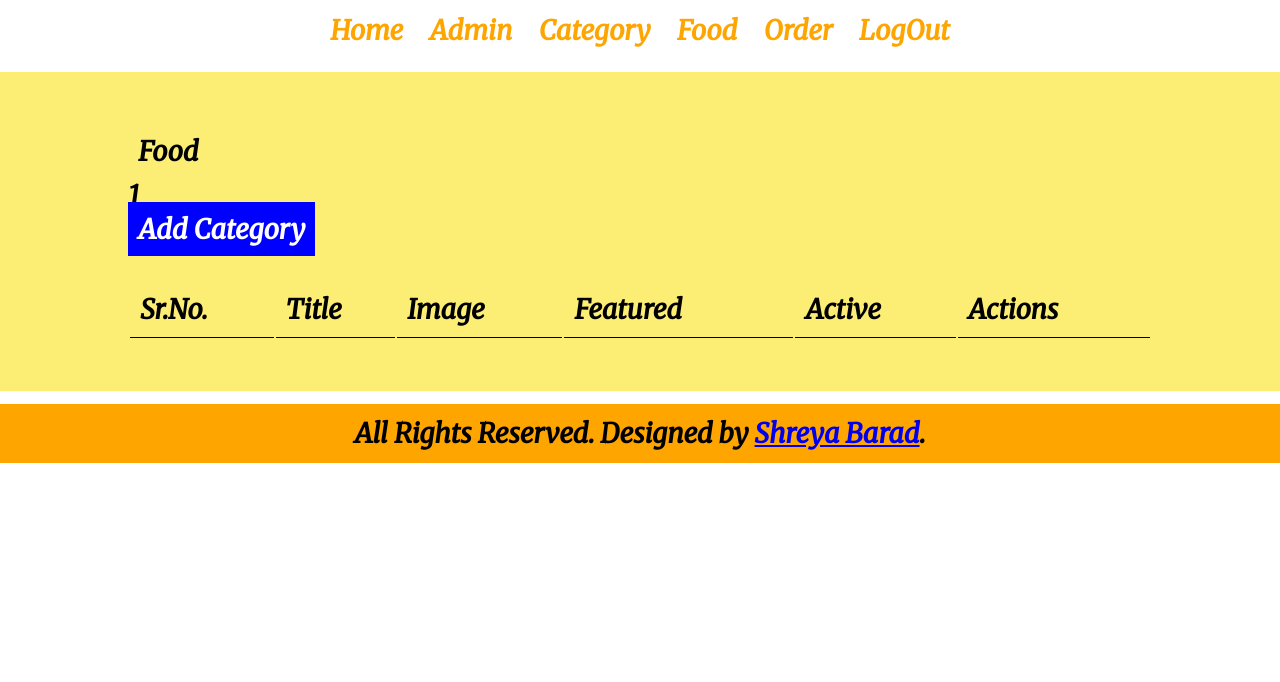
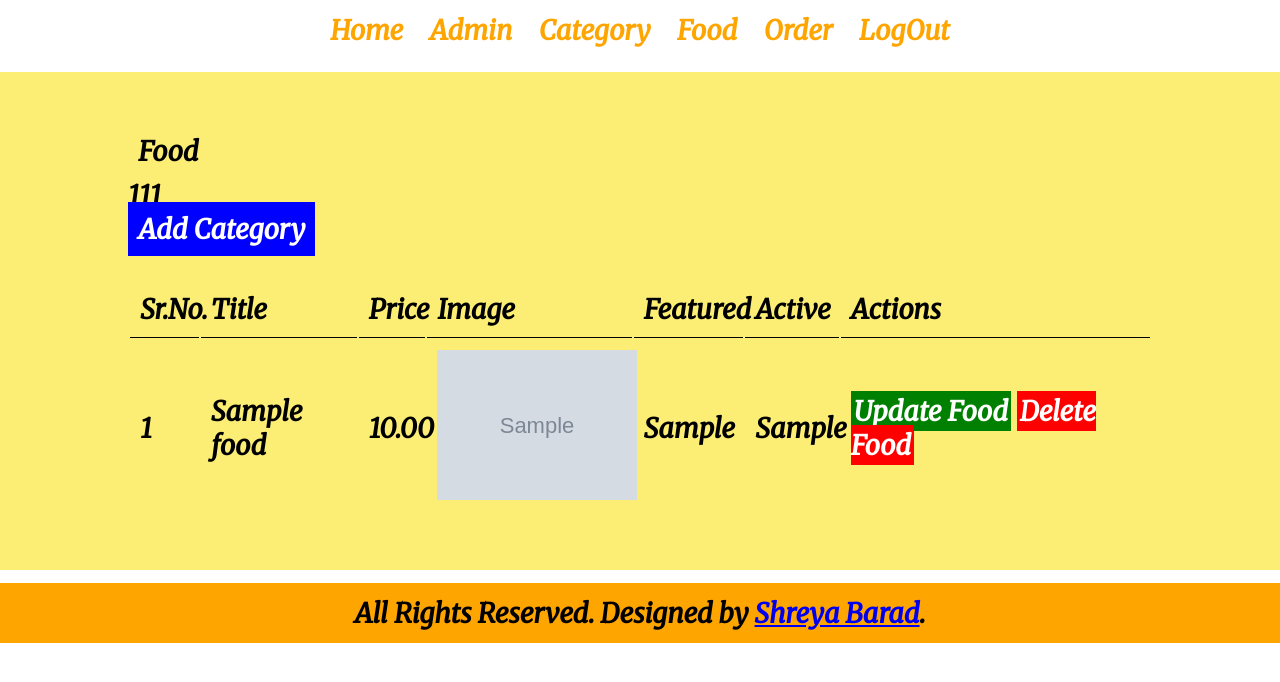
Before and after one commit to ShreyaVinodBarad/OnlineFoodOrderWebsite, a PHP site: page /SkillVertexInternship/BackEnd/FoodPage/FoodPage.php in a window 1280 px wide. Shown: the top 682 px of the page. Run offline with PHP 8.4, Linux system fonts and the light colour scheme; the visitor is signed in with stand-in values (Sample User, id 1); tables that the repository leaves empty hold one stand-in row (values such as "Sample post"); grey boxes marked "Sample" are stand-in pictures; lists and menus that the app fills with data are empty.

Commit message:
Delete Food Button in Process!

```diff
--- a/BackEnd/CategoryPage/CategoryPage.php
+++ b/BackEnd/CategoryPage/CategoryPage.php
@@ -133,7 +133,7 @@
                                 // Display Image
                                 ?>
 
-                                <img src="<?php echo SITEURL; ?>BackEnd/CategoryPage/Images/.<?php echo $ImageName;?>" width="100px">
+                                <img src="<?php echo SITEURL; ?>BackEnd/CategoryPage/Images/.<?php echo $ImageName;?>" width="200px">
                                 <?php
                             }
                             else{
--- a/BackEnd/FoodPage/AddFood.php
+++ b/BackEnd/FoodPage/AddFood.php
@@ -23,14 +23,14 @@
             </h1>
             <br>
             <?php
-             if(isset($_SESSION['Upload'])){
+            if(isset($_SESSION['Upload'])){
                 echo ($_SESSION['Upload']);
                 // Displaying Session Message
-
                 unset($_SESSION['Upload']);
                 // Removing Session Message
             }
             ?>
+
             <form action="" method="POST" enctype="multipart/form-data">
                 <table class="AddCategoryTable">
                     <tr>
--- a/BackEnd/FoodPage/FoodPage.php
+++ b/BackEnd/FoodPage/FoodPage.php
@@ -19,11 +19,24 @@
                 <Strong>Food</Strong>
             </h1>
             <?php
-             if(isset($_SESSION['Insert'])){
+            if(isset($_SESSION['Insert'])){
                 echo ($_SESSION['Insert']);
                 // Displaying Session Message
 
                 unset($_SESSION['Insert']);
+                // Removing Session Message
+            }
+            if(isset($_SESSION['Delete'])){
+                echo ($_SESSION['Delete']);
+                // Displaying Session Message
+
+                unset($_SESSION['Delete']);
+                // Removing Session Message
+            }
+            if(isset($_SESSION['Remove'])){
+                echo ($_SESSION['Remove']);
+                // Displaying Session Message
+                unset($_SESSION['Remove']);
                 // Removing Session Message
             }
             ?>
@@ -38,13 +51,96 @@
                 <tr>
                     <th>Sr.No.</th>
                     <th>Title</th>
+                    <th>Price</th>
                     <th>Image</th>
                     <th>Featured</th>
                     <th>Active</th>
                     <th>Actions</th>
                 </tr>
+                <!-- PHP -->
+                <?php
+                // Create sql query to get the data
+                $sql="SELECT * FROM table_food";
+                // Execute the query
+                $conn=mysqli_connect("localhost:3307","root","") or die(mysqli_connect_error());
+                $Database=mysqli_select_db($conn,"assignment-03and04") or die(mysqli_error($conn));
+                $Result=mysqli_query($conn,$sql);
+                // Count rows to check whether we have food or not
+                $Count=mysqli_num_rows($Result);
+                // Create serial variable and set its value as 1
+                define('SITEURL','http://localhost:8080/SkillVertexInternship/ASSIGNMENT03SKILLVERTEX/');
+                $SrNo=1;
+                if($Count>0)
+                {
+                    // We have food in database
+                    // Get the food from database and display
+                    while($row=mysqli_fetch_assoc($Result)){
+                        // Get the values from individual columns
+                        $Id=$row['Id'];
+                        $Title=$row['Title'];
+                        $Price=$row['Price'];
+                        $ImageName=$row['ImageName'];
+                        $Featured=$row['Featured'];
+                        $Active=$row['Active'];
+                        ?>
+                        <tr>
+                        <td>
+                            <?php echo $SrNo++; ?>
+                        </td>
+                        <td>
+                            <?php echo $Title; ?>
+                        </td>
+                        <td>
+                            <?php echo $Price; ?>
+                        </td>
+                        <td>
+                            <?php
+                            // Check we have image or not
+                            if($ImageName==""){
+                                // We do not have image display the message
+                                echo "<div class='failure'>We do Not have Image!</div>";
+                            }
+                            else{
+                                // We have image so display the image
+                                ?>
+                                <!-- Code to display the Image -->
+                                <img src="<?php echo SITEURL;?>BackEnd/FoodPage/Images/.<?php echo $ImageName;?>" width="200px">
+                                <?php
+                            }
+                            ?>
+
+                        </td>
+                        <td>
+                            <?php echo $Featured; ?>
+                        </td>
+                        <td>
+                            <?php echo $Active; ?>
+                        </td>
+                        <td>
+                            <a href="" class="UpdateAdminButton">Update Food</a>
+                            <a href="<?php echo SITEURL;?>BackEnd/FoodPage/DeleteFood.php?id=<?php echo $Id;?>&ImageName=<?php echo $ImageName;?>" class="DeleteAdminButton">Delete Food</a>
+                        </td>
+                    </tr>
 
 
+                        <?php
+                    }
+                }
+                else
+                {
+                    // We donot have data so we will display the data inside the table
+                    ?>
+                    <tr>
+                        <td colspan="6">
+                            <div class="failure">
+                                No Category Found
+                            </div>
+                        </td>
+                    </tr>
+                    <?php
+                }
+
+                ?>
             </table>
         </div>
     </div>
```
Also changed, not shown: BackEnd/FoodPage/DeleteFood.php (added, +44 -0 lines).
